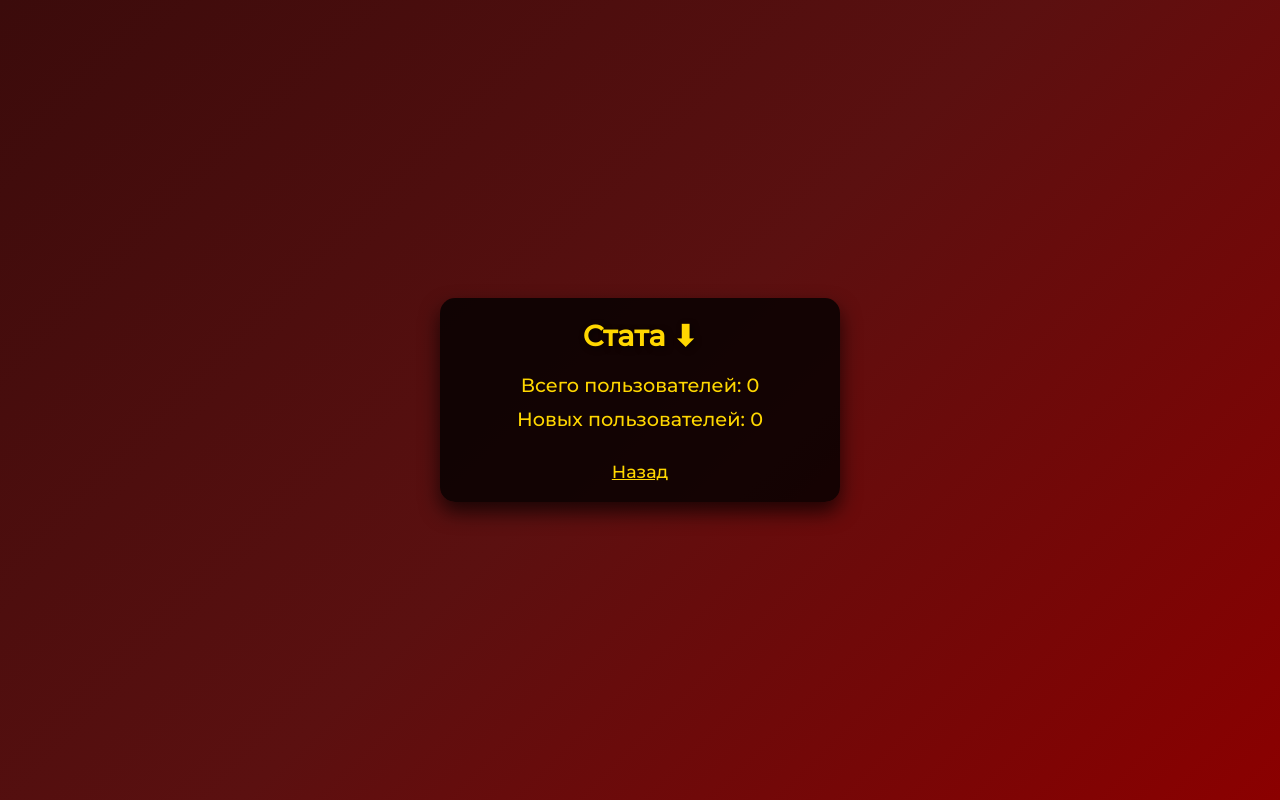
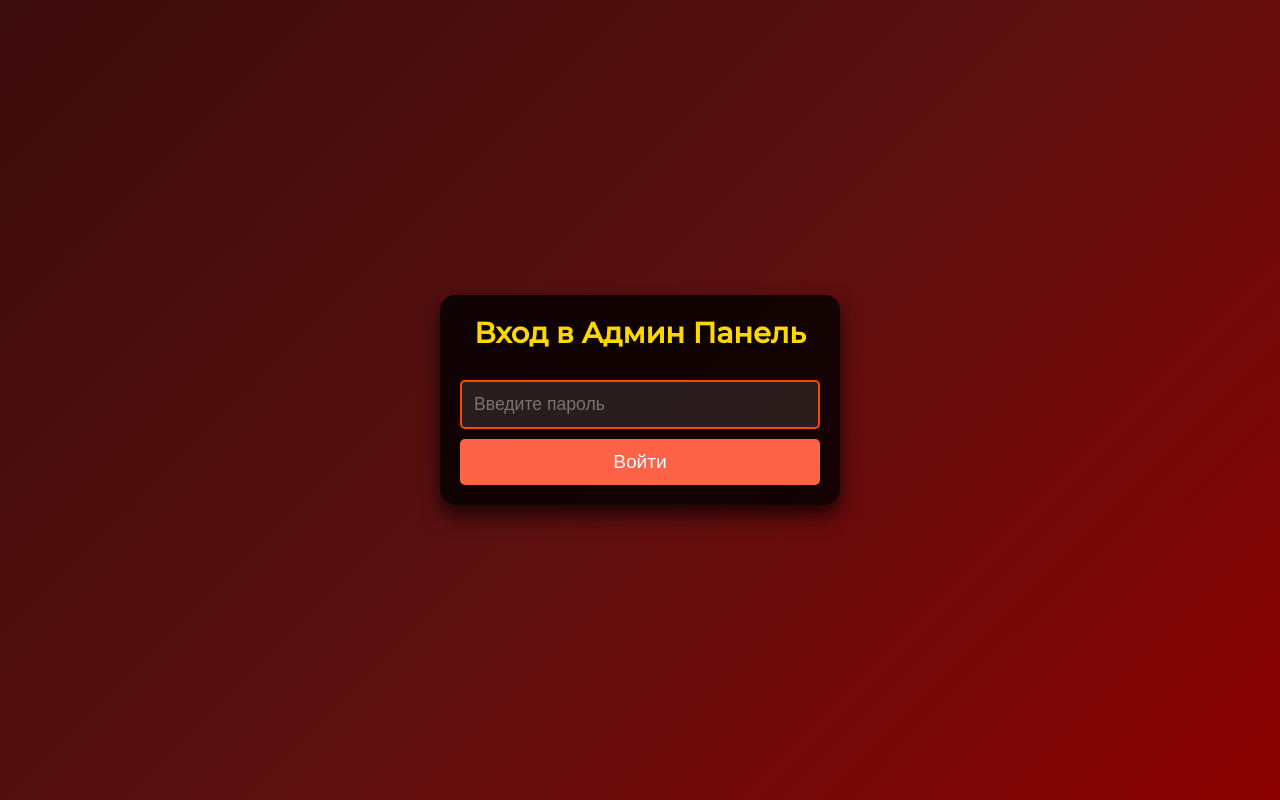
Before and after one commit to Alonefixer/Brothers, a plain HTML site: page admin.html in a window 1280 px wide. Drawn offline with Linux system fonts and the light colour scheme.

Commit message:
Update admin.html

```diff
--- a/admin.html
+++ b/admin.html
@@ -25,7 +25,7 @@
             user-select: none;
         }
 
-        .admin-message {
+        .admin-login-container, .admin-message {
             background-color: rgba(0, 0, 0, 0.8);
             padding: 20px;
             border-radius: 15px;
@@ -33,21 +33,52 @@
             width: 100%;
             max-width: 400px;
             text-align: center;
-            display: flex;
-            flex-direction: column;
         }
 
-        .admin-message h2 {
+        .admin-login-container h2, .admin-message h2 {
             font-size: 1.8rem;
             margin-bottom: 20px;
             color: #FFD700;
             text-shadow: 2px 2px 6px rgba(0, 0, 0, 0.6);
         }
 
-        .admin-message p {
+        .admin-login-container input {
+            width: 100%;
+            padding: 12px;
+            margin: 10px 0;
+            border: 2px solid #FF4500;
+            border-radius: 5px;
+            font-size: 1.1rem;
+            color: #333;
+            background-color: rgba(255, 255, 255, 0.1);
+            transition: background-color 0.3s ease;
+        }
+
+        .admin-login-container input:focus {
+            background-color: rgba(255, 255, 255, 0.2);
+            outline: none;
+            border-color: #FF6347;
+        }
+
+        .admin-login-container button, .admin-message button {
+            width: 100%;
+            padding: 12px;
+            background-color: #FF6347;
+            border: none;
+            border-radius: 5px;
+            color: white;
             font-size: 1.2rem;
-            color: #FFD700;
-            margin-bottom: 10px;
+            cursor: pointer;
+            transition: background-color 0.3s ease, transform 0.2s ease;
+        }
+
+        .admin-login-container button:hover, .admin-message button:hover {
+            background-color: #FF7F50;
+            transform: translateY(-3px);
+        }
+
+        .admin-login-container button:active, .admin-message button:active {
+            transform: translateY(1px);
         }
 
         .back-button {
@@ -63,8 +94,19 @@
             color: #FF6347;
         }
 
+        .admin-message {
+            display: none;
+            flex-direction: column;
+        }
+
+        .admin-message p {
+            font-size: 1.2rem;
+            color: #FFD700;
+            margin-bottom: 10px;
+        }
+
         @media (max-width: 600px) {
-            .admin-message h2 {
+            .admin-login-container h2, .admin-message h2 {
                 font-size: 1.6rem;
             }
 
@@ -77,6 +119,12 @@
 </head>
 <body>
 
+    <div class="admin-login-container" id="adminLoginContainer">
+        <h2>Вход в Админ Панель</h2>
+        <input type="password" id="passwordInput" placeholder="Введите пароль">
+        <button onclick="validatePassword()">Войти</button>
+    </div>
+
     <div class="admin-message" id="adminMessage">
         <h2>Стата ⬇</h2>
         <p>Всего пользователей: <span id="totalUsers">0</span></p>
@@ -85,14 +133,33 @@
     </div>
 
     <script>
+        const correctPassword = 'DieDef'; // Правильный пароль
         let userCount = parseInt(localStorage.getItem('userCount')) || 0;
         let newUserCount = parseInt(localStorage.getItem('newUserCount')) || 0;
 
-        // Проверяем, был ли уже введен правильный пароль (предполагается, что это условие)
+        // Проверяем, был ли уже введен правильный пароль
         if (localStorage.getItem('isLoggedIn') === 'true') {
             // Если пользователь уже вошел, показываем статистику
+            document.getElementById('adminLoginContainer').style.display = 'none';
+            document.getElementById('adminMessage').style.display = 'flex';
             document.getElementById('totalUsers').innerText = userCount;
             document.getElementById('newUsers').innerText = newUserCount;
+        }
+
+        function validatePassword() {
+            const password = document.getElementById('passwordInput').value;
+            if (password === correctPassword) {
+                // Сохраняем информацию о входе в localStorage
+                localStorage.setItem('isLoggedIn', 'true');
+
+                // Скрываем форму входа и показываем статистику
+                document.getElementById('adminLoginContainer').style.display = 'none';
+                document.getElementById('adminMessage').style.display = 'flex';
+                document.getElementById('totalUsers').innerText = userCount;
+                document.getElementById('newUsers').innerText = newUserCount;
+            } else {
+                alert("Неверный пароль!");
+            }
         }
 
         function goBack() {
```
